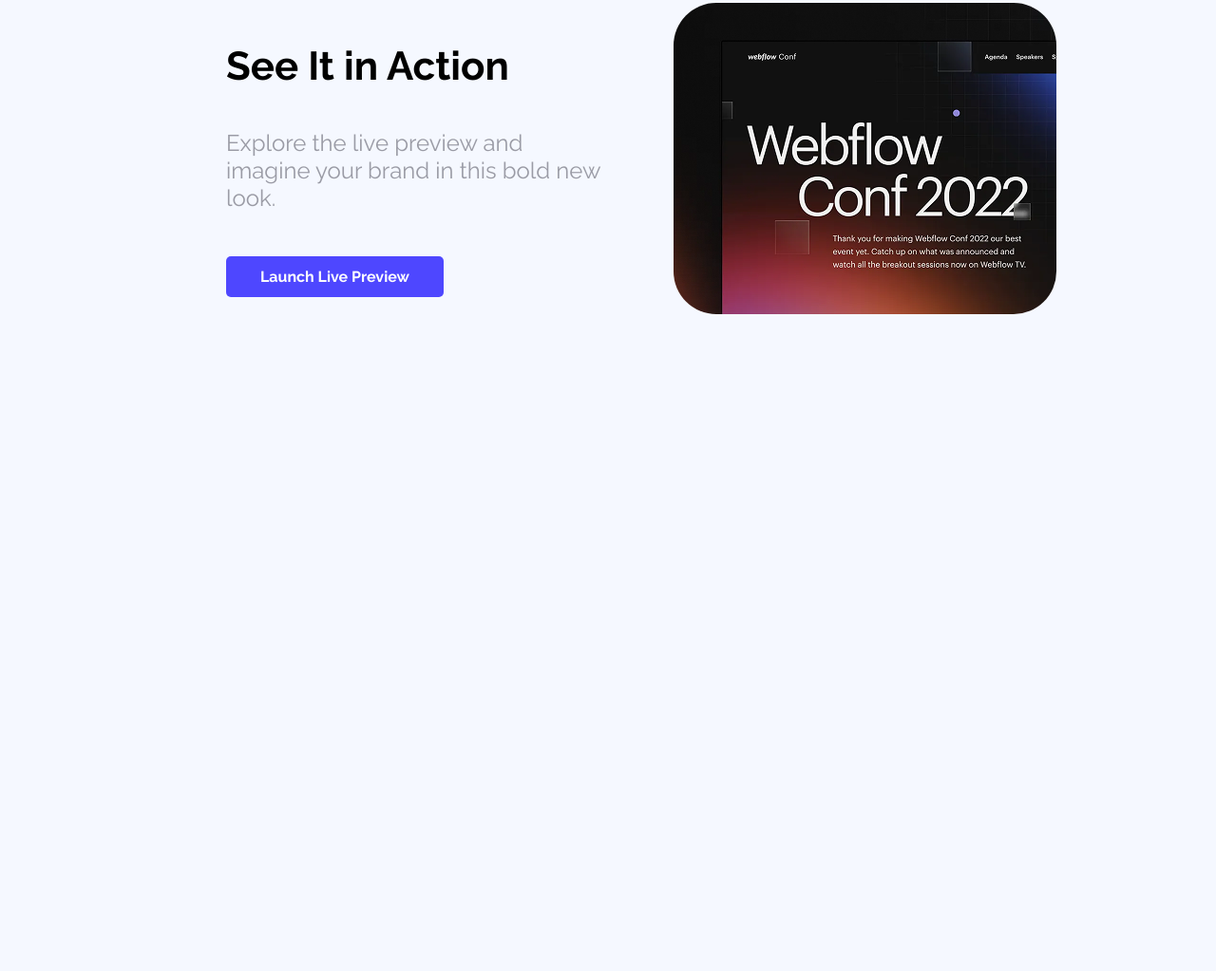
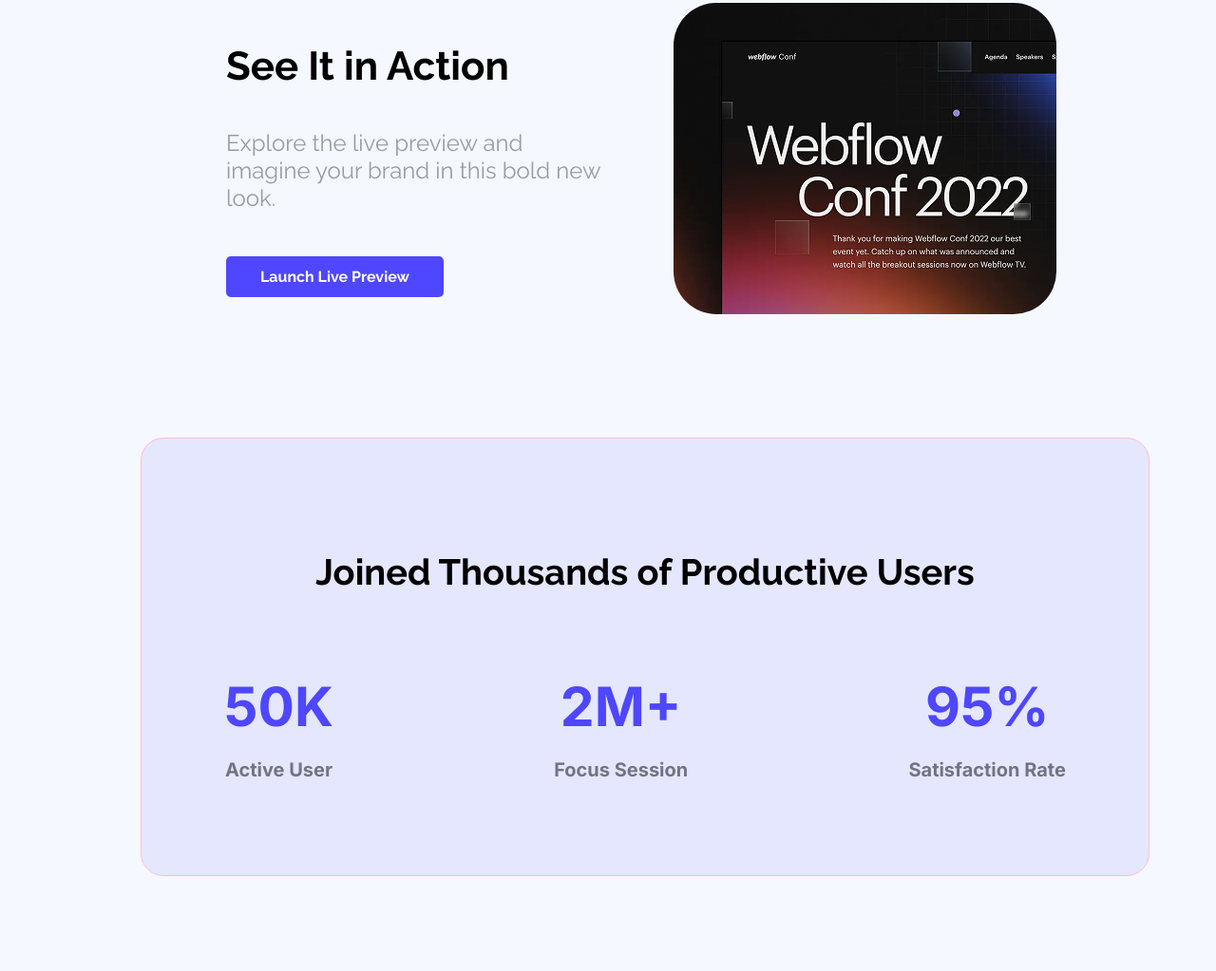
Before and after one commit to sajibghosh90/my-first-assignment, a plain HTML site: page index.html in a window 1280 px wide. Shown: the part 796-1819 px from the top of the page at 95% size. Before the commit the page ends 1257 px from the top, so only its background shows below. Drawn offline with Linux system fonts and the light colour scheme.

Commit message:
adding productive section

```diff
--- a/index.html
+++ b/index.html
@@ -46,5 +46,23 @@
 
 
         </section>
+        <section class="sec2">
+            <h3>Joined Thousands of Productive Users</h3>
+            <div class="productive">
+
+                <div class="productive-1">
+                    <h1>50K</h1>
+                    <P>Active User</P>
+                </div>
+                <div class="productive-2">
+                    <h1>2M+</h1>
+                    <P>Focus Session</P>
+                </div>
+                <div class="productive-3">
+                    <h1>95%</h1>
+                    <p>Satisfaction Rate</p>
+                </div>
+            </div>
+        </section>
 </body>
 </html>
```
